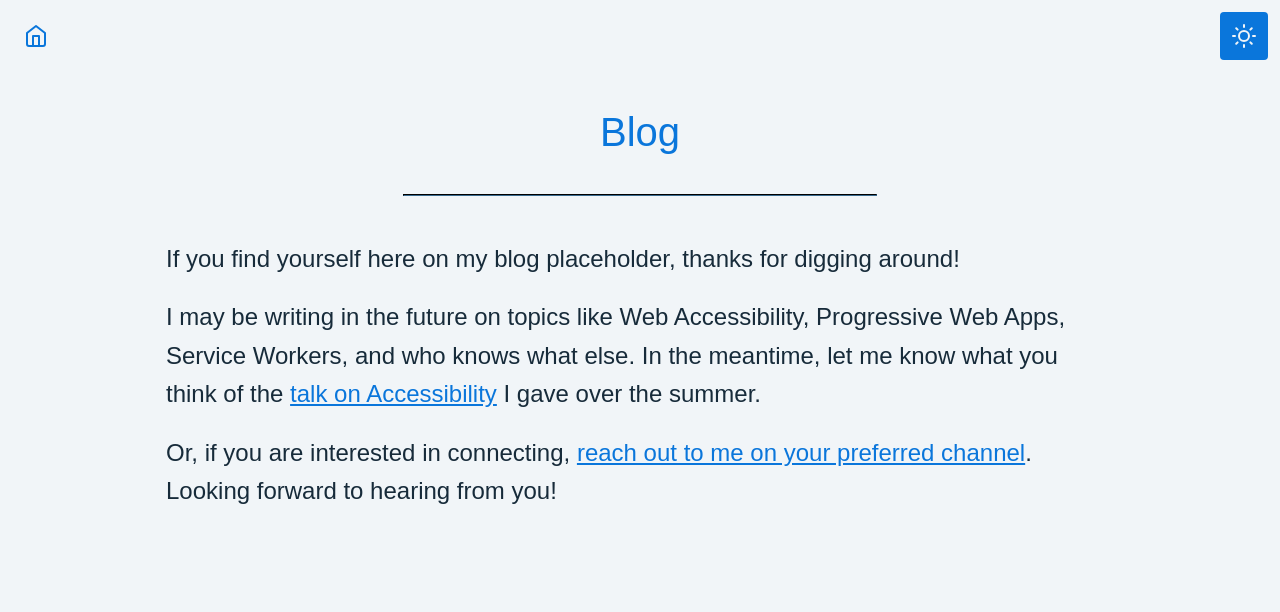
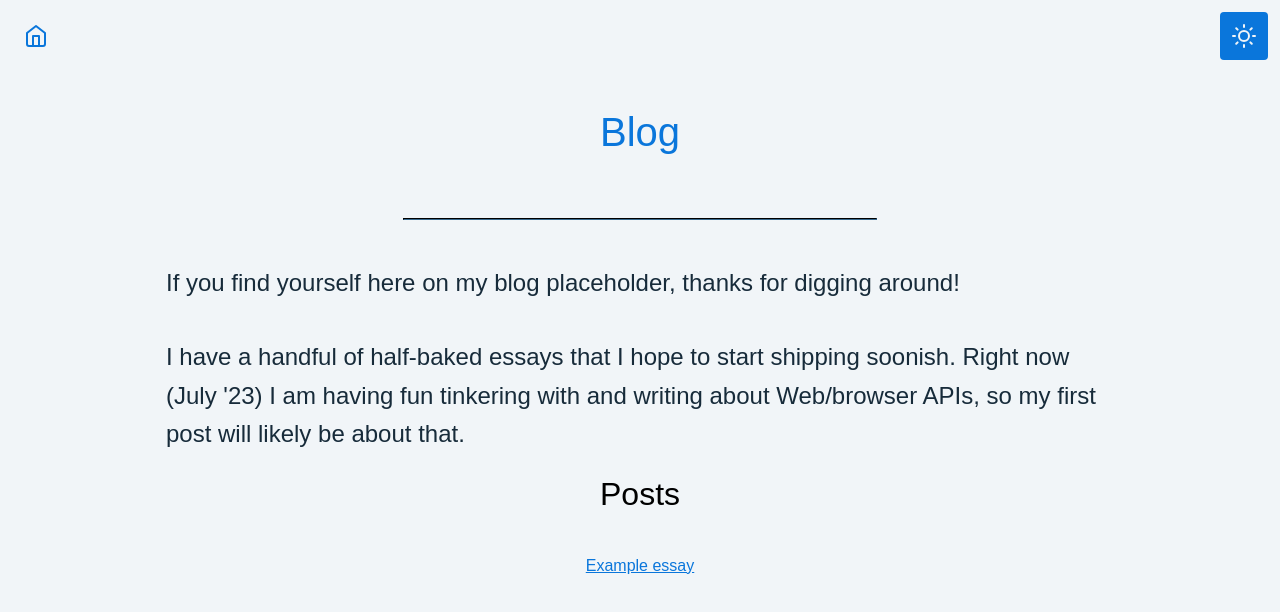
Before and after one commit to pmillspaugh/petemillspaugh.com, a Next.js app: page /blog in a window 1280 px wide. Shown: the top 612 px of the page. Built offline with nearby package versions, Linux system fonts and the light colour scheme; a web font is replaced by a local one.

Commit message:
Implement base blog features: dynamic route, markdown-to-html

```diff
--- a/package.json
+++ b/package.json
@@ -9,12 +9,15 @@
     "prettify": "prettier --write \"./**/*.{js,jsx,ts,tsx,json}\""
   },
   "dependencies": {
+    "gray-matter": "^4.0.3",
     "next": "13.4.9",
     "react": "18.2.0",
     "react-dom": "18.2.0",
     "react-feather": "^2.0.9",
+    "remark-html": "^15.0.2",
+    "remark-parse": "^10.0.2",
     "styled-components": "^6.0.3",
-    "stylis": "^4.0.0"
+    "unified": "^10.1.2"
   },
   "devDependencies": {
     "@types/node": "^20.4.1",
--- /dev/null
+++ b/src/_posts/example-essay.md
@@ -0,0 +1,14 @@
+---
+title: Example essay
+date: July 9, 2023
+---
+
+# Example essay
+
+This is an template/example essay for my under-construction blog.
+
+## How the blog works
+
+This essay is stored as a Markdown file, which gets converted to HTML using [`remark`](https://www.npmjs.com/package/remark) and [`remark-html`](https://www.npmjs.com/package/remark-html). The post front-matter/metadata—i.e.title and date—are parsed using [`gray-matter`](https://www.npmjs.com/package/gray-matter). The URLs are dynamically created for each new post using Next.js functions `getStaticProps` and `getStaticPaths` to parse the file name and convert Markdown to HTML.
+
+I mostly copied this architecture from [petemilly.football](https://www.petemilly.football/), a fantasy football blog I started in August 2022. I leveraged the Next.js example repos when creating that.
--- /dev/null
+++ b/src/components/Blog/Blog.tsx
@@ -0,0 +1,54 @@
+import Link from "next/link";
+import AnchorLink from "@/components/utils/AnchorLink";
+import HomeLink from "@/components/HomeLink";
+import Layout from "@/components/utils/Layout";
+import MaxWidthWrapper from "@/components/utils/MaxWidthWrapper";
+import PageHeader from "@/components/utils/PageHeader";
+import Paragraph from "@/components/utils/Paragraph";
+import Spacer from "@/components/utils/Spacer";
+import { PostMetadata } from "./Post";
+
+export interface BlogProps {
+  postsMetadata: PostMetadata[];
+}
+
+const Blog = ({ postsMetadata }: BlogProps) => {
+  return (
+    <>
+      {/* TODO: move home navlink and Layout to shared component rendered in app.tsx */}
+      <HomeLink />
+      <Layout>
+        <MaxWidthWrapper>
+          <PageHeader page="Blog" />
+          <Paragraph>
+            If you find yourself here on my blog placeholder, thanks for digging
+            around!
+          </Paragraph>
+          <Spacer size="20px" />
+          <Paragraph>
+            I have a handful of half-baked essays that I hope to start shipping
+            soonish. Right now (July '23) I am having fun tinkering with and
+            writing about Web/browser APIs, so my first post will likely be
+            about that.
+          </Paragraph>
+          <h2>Posts</h2>
+          <ul>
+            {postsMetadata.map((postMetadata) => (
+              <li key={postMetadata.slug}>
+                <Link
+                  href={`/blog/${postMetadata.slug}`}
+                  passHref
+                  legacyBehavior
+                >
+                  <AnchorLink>{postMetadata.title}</AnchorLink>
+                </Link>
+              </li>
+            ))}
+          </ul>
+        </MaxWidthWrapper>
+      </Layout>
+    </>
+  );
+};
+
+export default Blog;
--- /dev/null
+++ b/src/components/Blog/Post/Post.tsx
@@ -0,0 +1,34 @@
+import Layout from "@/components/utils/Layout";
+import MaxWidthWrapper from "@/components/utils/MaxWidthWrapper";
+import HomeLink from "@/components/HomeLink";
+
+export interface PostMetadata {
+  slug: string;
+  title: string;
+  date: string;
+}
+
+export interface PostProps {
+  post: {
+    metadata: PostMetadata;
+    htmlContent: string;
+  };
+}
+
+const Post = ({ post }: PostProps) => {
+  return (
+    <>
+      <HomeLink />
+      <Layout>
+        <MaxWidthWrapper>
+          <main>
+            <div>{post.metadata.date}</div>
+            <div dangerouslySetInnerHTML={{ __html: post.htmlContent }} />
+          </main>
+        </MaxWidthWrapper>
+      </Layout>
+    </>
+  );
+};
+
+export default Post;
--- /dev/null
+++ b/src/components/Blog/Post/index.tsx
@@ -0,0 +1,2 @@
+export * from "./Post";
+export { default } from "./Post";
--- /dev/null
+++ b/src/components/Blog/index.tsx
@@ -0,0 +1,2 @@
+export * from "./Blog";
+export { default } from "./Blog";
--- /dev/null
+++ b/src/helpers/blog.helpers.ts
@@ -0,0 +1,42 @@
+import { readFileSync, readdirSync } from "fs";
+import { join } from "path";
+import matter from "gray-matter";
+import { unified } from "unified";
+import remarkParse from "remark-parse";
+import remarkHtml from "remark-html";
+
+const POSTS_DIR = join(process.cwd(), "src/_posts");
+
+export function getPostData(slug: string) {
+  const slugFilePath = join(POSTS_DIR, `${slug}.md`);
+  const slugFileContents = readFileSync(slugFilePath, "utf8");
+  const { data, content: markdown } = matter(slugFileContents);
+  const metadata = { ...data, slug };
+
+  return { metadata, markdown };
+}
+
+// TODO: sort by date
+export function getAllPosts() {
+  const postFilenames = readdirSync(POSTS_DIR);
+
+  const allPosts = postFilenames.map((filename) => {
+    const slug = filename.replace(/\.md$/, "");
+    const { metadata: postMetadata } = getPostData(slug);
+    return { ...postMetadata, slug };
+  });
+
+  return allPosts;
+}
+
+export async function markdownToHtml(markdown: string) {
+  const file = await unified()
+    .use(remarkParse)
+    // @ts-ignore
+    .use(remarkHtml)
+    .process(markdown);
+
+  const htmlContent = String(file);
+
+  return htmlContent;
+}
--- a/src/pages/blog/index.tsx
+++ b/src/pages/blog/index.tsx
@@ -1,15 +1,8 @@
-import styled from "styled-components";
+import Blog, { BlogProps } from "@/components/Blog";
+import { getAllPosts } from "@/helpers/blog.helpers";
 import Head from "next/head";
-import Link from "next/link";
-import HomeLink from "@/components/HomeLink";
-import Layout from "@/components/utils/Layout";
-import MaxWidthWrapper from "@/components/utils/MaxWidthWrapper";
-import PageHeader from "@/components/utils/PageHeader";
-import Paragraph from "@/components/utils/Paragraph";
-import AnchorLink from "@/components/utils/AnchorLink";
-import Spacer from "@/components/utils/Spacer";
 
-const Blog = () => {
+const BlogPage = ({ postsMetadata }: BlogProps) => {
   return (
     <>
       <Head>
@@ -17,36 +10,19 @@ const Blog = () => {
         <meta name="description" content="Peter Millspaugh - Blog" />
         <link rel="icon" href="/favicon.ico" />
       </Head>
-      <HomeLink />
-      <Layout>
-        <MaxWidthWrapper>
-          <PageHeader page="Blog" />
-          <Paragraph>
-            If you find yourself here on my blog placeholder, thanks for digging
-            around!
-          </Paragraph>
-          <Spacer size="20px" />
-          <Paragraph>
-            I may be writing in the future on topics like Web Accessibility,
-            Progressive Web Apps, Service Workers, and who knows what else. In
-            the meantime, let me know what you think of the{" "}
-            <Link href="/talks/accessibility" passHref legacyBehavior>
-              <AnchorLink>talk on Accessibility</AnchorLink>
-            </Link>{" "}
-            I gave over the summer.
-          </Paragraph>
-          <Spacer size="20px" />
-          <Paragraph>
-            Or, if you are interested in connecting,{" "}
-            <Link href="/about#contact" passHref legacyBehavior>
-              <AnchorLink>reach out to me on your preferred channel</AnchorLink>
-            </Link>
-            . Looking forward to hearing from you!
-          </Paragraph>
-        </MaxWidthWrapper>
-      </Layout>
+      <Blog postsMetadata={postsMetadata} />
     </>
   );
 };
 
-export default Blog;
+export async function getStaticProps() {
+  const postsMetadata = getAllPosts();
+
+  return {
+    props: {
+      postsMetadata,
+    },
+  };
+}
+
+export default BlogPage;
--- a/src/styles/globals.tsx
+++ b/src/styles/globals.tsx
@@ -92,6 +92,20 @@ const GlobalStyle = createGlobalStyle`
     height: 100%;
   }
 
+  h1 {
+    font-size: 4rem;
+    padding-bottom: 24px;
+  }
+
+  h2 {
+    font-size: 2rem;
+    padding-bottom: 20px;
+  }
+
+  p {
+    padding-bottom: 16px;
+  }
+
   /* TYPOGRAPHY */
   html, body, #__next {
     --font-open-sans: ${openSans.style.fontFamily};
--- a/tsconfig.json
+++ b/tsconfig.json
@@ -4,7 +4,8 @@
     "paths": {
       "@/images/*": ["../public/images/*"],
       "@/components/*": ["components/*"],
-      "@/styles/*": ["styles/*"]
+      "@/styles/*": ["styles/*"],
+      "@/helpers/*": ["helpers/*"]
     },
     "lib": ["dom", "dom.iterable", "esnext"],
     "allowJs": true,
```
Also changed, not shown: src/pages/blog/[slug].tsx (added, +45 -0 lines), 1 other file (tests, documents, lock files or other folders).
